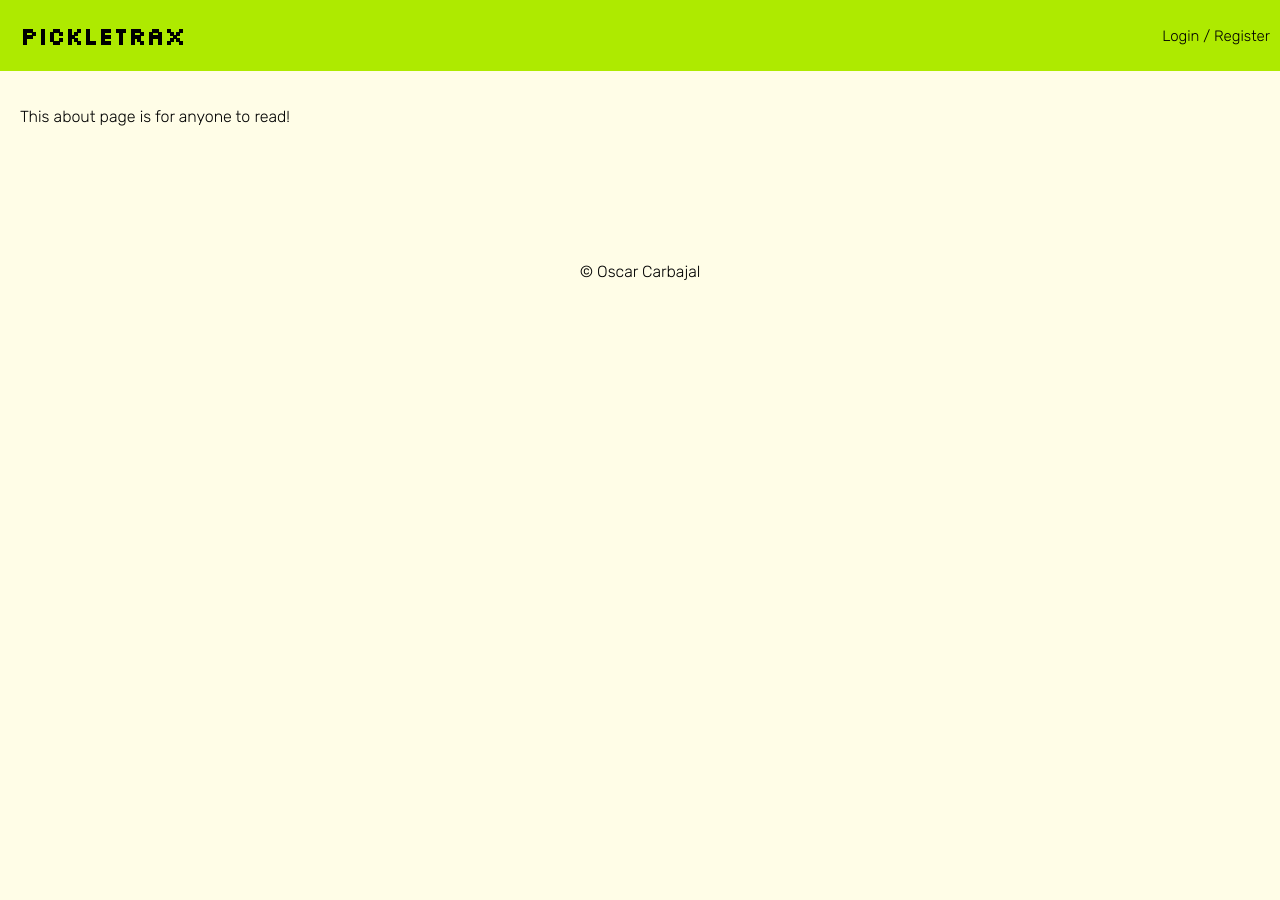
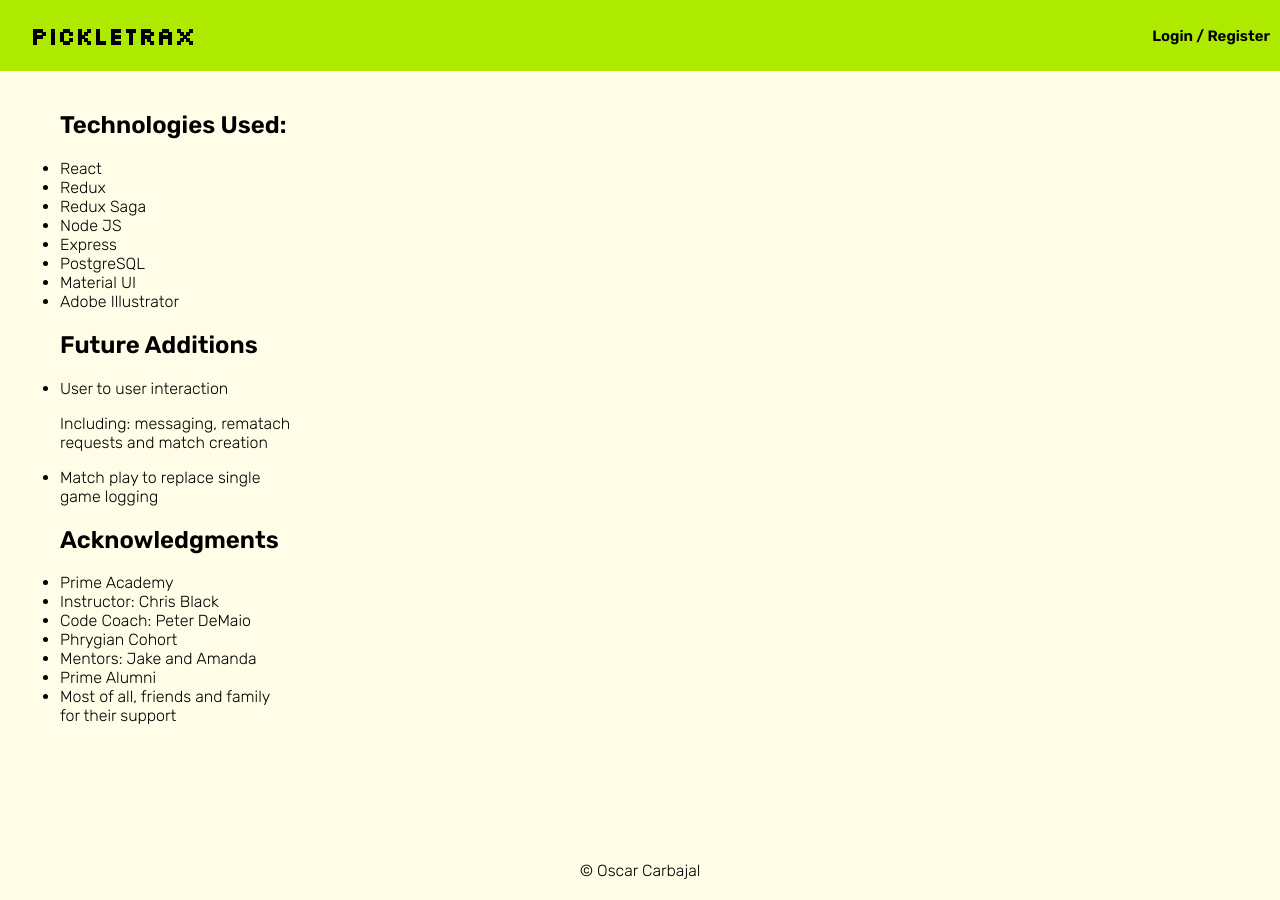
Before and after one commit to oscar-oscar/prime-solo-project, a React (Create React App) app: page /#/about in a window 1280 px wide. Before the commit the page ends 800 px from the top, so only its background shows below. Built offline with nearby package versions, Linux system fonts and the light colour scheme; no server answers; a web font is replaced by a local one.

Commit message:
About page w/ tech and aknowledgemnts

```diff
--- a/src/components/AboutPage/AboutPage.jsx
+++ b/src/components/AboutPage/AboutPage.jsx
@@ -9,7 +9,40 @@ function AboutPage() {
   return (
     <div className="container">
       <div>
-        <p>This about page is for anyone to read!</p>
+        <ul>
+          <h2> Technologies Used:</h2>
+          <li> React</li>
+          <li> Redux</li>
+          <li> Redux Saga</li>
+          <li> Node JS</li>
+          <li> Express</li>
+          <li> PostgreSQL</li>
+          <li> Material UI</li>
+          <li> Adobe Illustrator</li>
+          <h2> Future Additions </h2>
+          <li> User to user interaction</li>
+            <p> Including: messaging, rematach <br />
+              requests and match creation</p>
+          <li>Match play to replace single <br />
+             game logging</li>
+
+             <h2>Acknowledgments</h2>
+             <li>Prime Academy</li>
+             <li>Instructor: Chris Black</li>
+             <li>Code Coach: Peter DeMaio</li>
+             <li>Phrygian Cohort</li>
+             <li>Mentors: Jake and Amanda</li>
+             <li>Prime Alumni</li>
+             <li>Most of all, friends and family <br />
+             for their support</li>
+
+
+
+
+
+
+
+        </ul>
       </div>
     </div>
   );
--- a/src/components/Details/Details.jsx
+++ b/src/components/Details/Details.jsx
@@ -49,7 +49,7 @@ function Details() {
 
             <div>
                 <Box>
-         <Paper className='details-block' sx={{  padding: 2}} >
+                    <Paper className='details-block' sx={{ padding: 2 }} >
 
 
                         <div className='details-dash-date'>Date Played: {formatDate(gameDetails.date)} </div>
--- a/src/components/LoginPage/LoginPage.jsx
+++ b/src/components/LoginPage/LoginPage.jsx
@@ -6,6 +6,7 @@ function LoginPage() {
   const history = useHistory();
 
   return (
+    <>
     <div>
       <LoginForm />
 
@@ -21,6 +22,26 @@ function LoginPage() {
         </button>
       </center>
     </div>
+
+    <div>
+    <center>
+      <button
+        type="button"
+        className="btn btn_asLink"
+        onClick={() => {
+          history.push('/about');
+        }}
+      >
+        About
+      </button>
+    </center>
+  </div>
+  </>
+
+
+
+
+
   );
 }
 
--- a/src/components/Nav/Nav.css
+++ b/src/components/Nav/Nav.css
@@ -19,6 +19,7 @@
   font-weight: 700;
   color: black;
   margin: 20px;
+  padding-left: 10px;
 
 }
 
@@ -31,6 +32,7 @@
   text-decoration: none;
   font-size: 15px;
   font-family: 'Rubik', sans-serif;
+  font-weight: 600;
 
   /* these last two make the logout button in
   the nav bar look like another link */
--- a/src/components/UserPage/UserPage.jsx
+++ b/src/components/UserPage/UserPage.jsx
@@ -25,15 +25,14 @@ function UserPage() {
         <h1 className='welcome'>Welcome, {user.username}!</h1>
 
 
-          <Paper sx={{ minWidth: 275, margin: 1 }} className="ball"
+          <div sx={{ minWidth: 275, margin: 1 }} className="ball"
             onClick={() => history.push('/dashboard')}  >
             <img src={Ball} width="100" height="100"
               onClick={() => history.push('/dashboard')} />
 
             <h4 className='tap'>Tap for Game History</h4>
 
-          </Paper>
-
+          </div>
 
         <Box>
           <Paper className='user-record-paper' >
```
Lines whose indentation alone changed are shown as unchanged.
